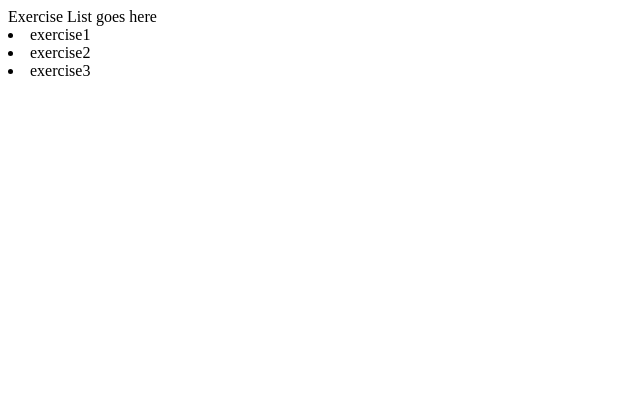
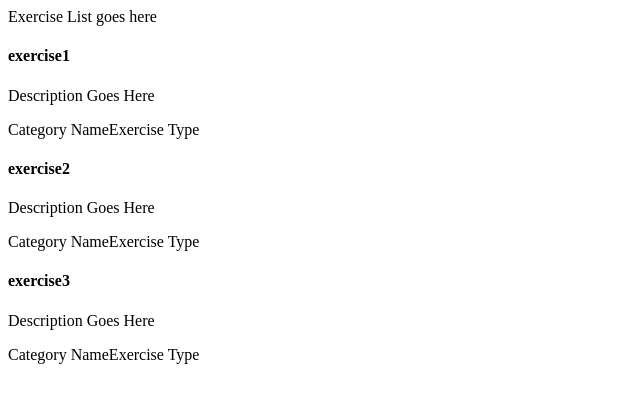
Before and after one commit to kcloud99/workout-app, a React app: page / in a window 1280 px wide. Shown: the top 402 px of the page, without its empty margins (0-640 px from the left). Built offline with nearby package versions, Linux system fonts and the light colour scheme; the HTML template or start-up script is replaced by a standard one.

Commit message:
Added initialization files for adding initial data to DB. Initialized DB from terminal and set db schemas up for rest of app

```diff
--- /dev/null
+++ b/client/src/App.css
@@ -0,0 +1,11 @@
+.App-Container {
+
+}
+
+.Workout-container {
+  float: left;
+}
+
+.Exercise-container {
+  float: right;
+}
--- a/client/src/components/ExerciseItem.jsx
+++ b/client/src/components/ExerciseItem.jsx
@@ -0,0 +1,14 @@
+import React from 'react';
+
+var ExerciseItem = (props) => (
+  <div className="Exercise-Item">
+    <h4 className="Exercise-title">{props.exercise}</h4>
+    <p>Description Goes Here</p>
+    <div>
+    <span>Category Name</span>
+    <span>Exercise Type</span>
+    </div>
+  </div>
+);
+
+export default ExerciseItem;
--- a/client/src/components/ExerciseList.jsx
+++ b/client/src/components/ExerciseList.jsx
@@ -1,8 +1,9 @@
 import React from 'react';
+import ExerciseItem from './exerciseItem.jsx';
 
 var ExerciseList = (props) => (
   <div>Exercise List goes here
-  {props.exercises.map((exercise, i) => <li key={i}>{exercise}</li>)}
+  {props.exercises.map((exercise, i) => <ExerciseItem key={i} exercise={exercise}/>)}
   </div>
 );
 
--- a/client/src/index.jsx
+++ b/client/src/index.jsx
@@ -2,19 +2,25 @@ import React from 'react';
 import ReactDOM from 'react-dom';
 import $ from 'jquery';
 import ExerciseList from './components/ExerciseList.jsx';
+// import styles from './App.css';
 
 class App extends React.Component {
   constructor(props) {
     super(props);
     this.state = {
-      exercises: ['exercise1', 'exercise2', 'exercise3']
+      exercises: ['exercise1', 'exercise2', 'exercise3'],
+      workout:[]
     }
   }
 
   render() {
     return(
-      <div className="App-class">
-        <ExerciseList exercises={this.state.exercises} />
+      <div className="App">
+        <div className="Workout-container">
+        </div>
+        <div className="Exercise-container">
+          <ExerciseList exercises={this.state.exercises} />
+        </div>
       </div>
     )
   }
```
Also changed, not shown: data.json (+0 -19 lines), database/index.js (+53 -12 lines), initializeDB.js (added, +17 -0 lines), 1 other file (tests, documents, lock files or other folders).
